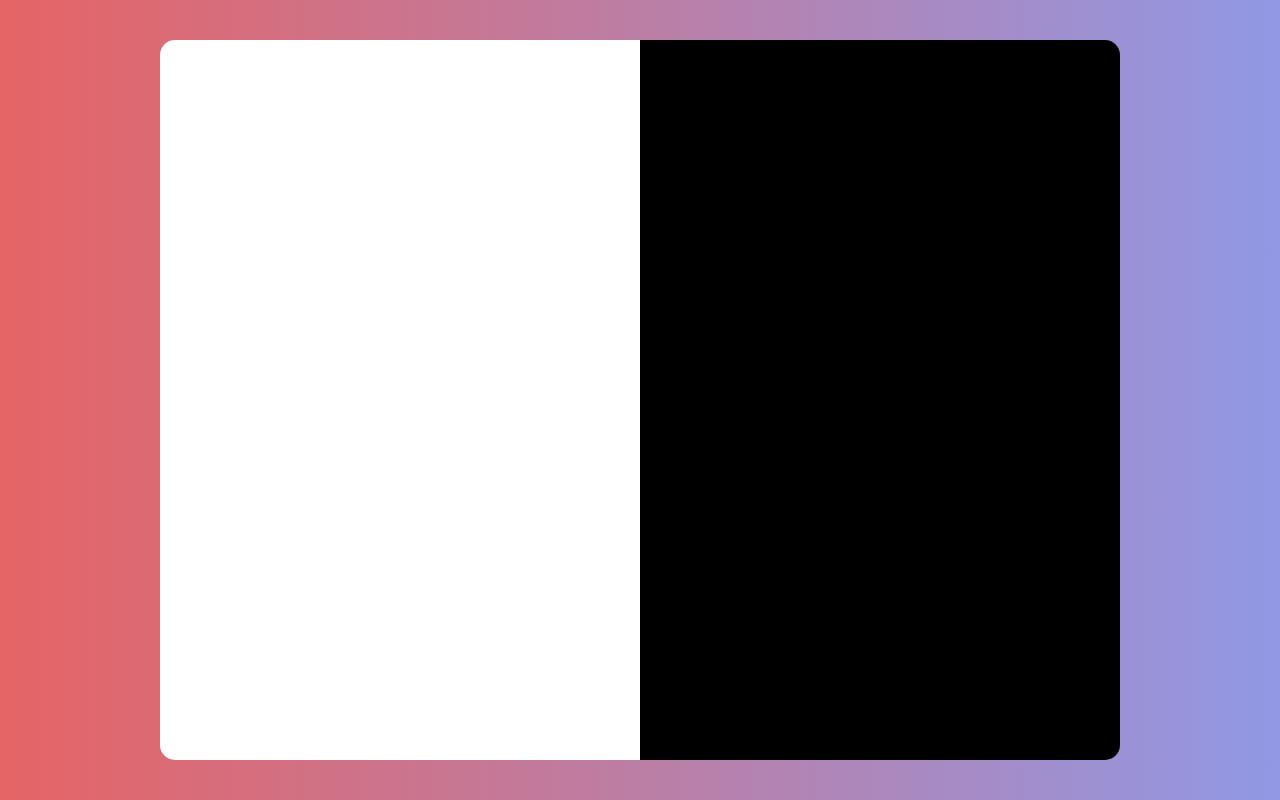
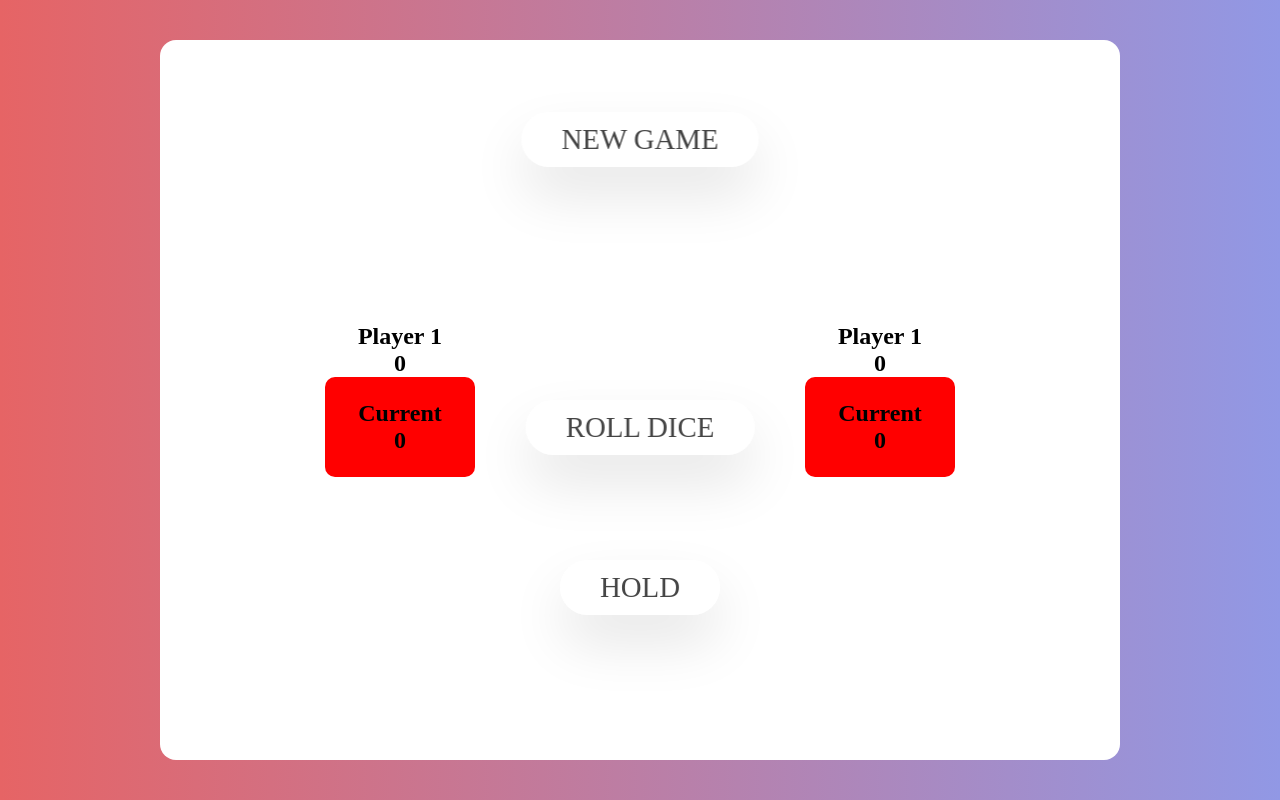
Before and after one commit to pxeona/Pig-dice-game, a plain HTML site: page index.html in a window 1280 px wide. Drawn offline with Linux system fonts and the light colour scheme.

Commit message:
Added buttons and score cards

```diff
--- a/index.html
+++ b/index.html
@@ -9,8 +9,26 @@
   </head>
   <body>
     <main>
-      <section id="player1"></section>
-      <section id="player2"></section>
+      <section class="player">
+        <h1>Player 1</h1>
+        <h1>0</h1>
+        <div class="current">
+          <h1>Current</h1>
+          <h1>0</h1>
+        </div>
+      </section>
+      <section class="player">
+        <h1>Player 1</h1>
+        <h1>0</h1>
+        <div class="current">
+          <h1>Current</h1>
+          <h1>0</h1>
+        </div>
+      </section>
+
+      <button id="newGame">New Game</button>
+      <button id="rollDice">Roll dice</button>
+      <button id="hold">Hold</button>
     </main>
     <script src="script.js"></script>
   </body>
--- a/style.css
+++ b/style.css
@@ -15,18 +15,65 @@ main {
   width: 75%;
   height: 90%;
   display: flex;
+  background-color: white;
+  border-radius: 1rem;
 }
 
-#player1 {
-  background-color: white;
+section {
+  display: flex;
+  flex-direction: column;
+  align-items: center;
+  justify-content: center;
+}
+
+.player {
+  background-color: none;
   height: 100%;
   width: 50%;
-  border-radius: 15px 0px 0px 15px;
 }
 
-#player2 {
-  background-color: black;
-  height: 100%;
-  width: 50%;
-  border-radius: 0px 15px 15px 0px;
+.current {
+  display: inherit;
+  flex-direction: column;
+  width: 150px;
+  height: 100px;
+  align-items: center;
+  justify-content: center;
+  background-color: red;
+  border-radius: 10px;
 }
+
+button {
+  position: absolute;
+  left: 50%;
+  transform: translateX(-50%);
+  color: #444;
+  background: none;
+  border: none;
+  font-family: inherit;
+  font-size: 1.8rem;
+  text-transform: uppercase;
+  cursor: pointer;
+  font-weight: 400;
+  transition: all 0.2s;
+
+  background-color: white;
+  background-color: rgba(255, 255, 255, 0.6);
+  backdrop-filter: blur(10px);
+
+  padding: 0.7rem 2.5rem;
+  border-radius: 50rem;
+  box-shadow: 0 1.75rem 3.5rem rgba(0, 0, 0, 0.1);
+}
+
+#newGame {
+  top: 7rem;
+}
+
+#rollDice {
+  top: 25rem;
+}
+
+#hold {
+  top: 35rem;
+}
```
